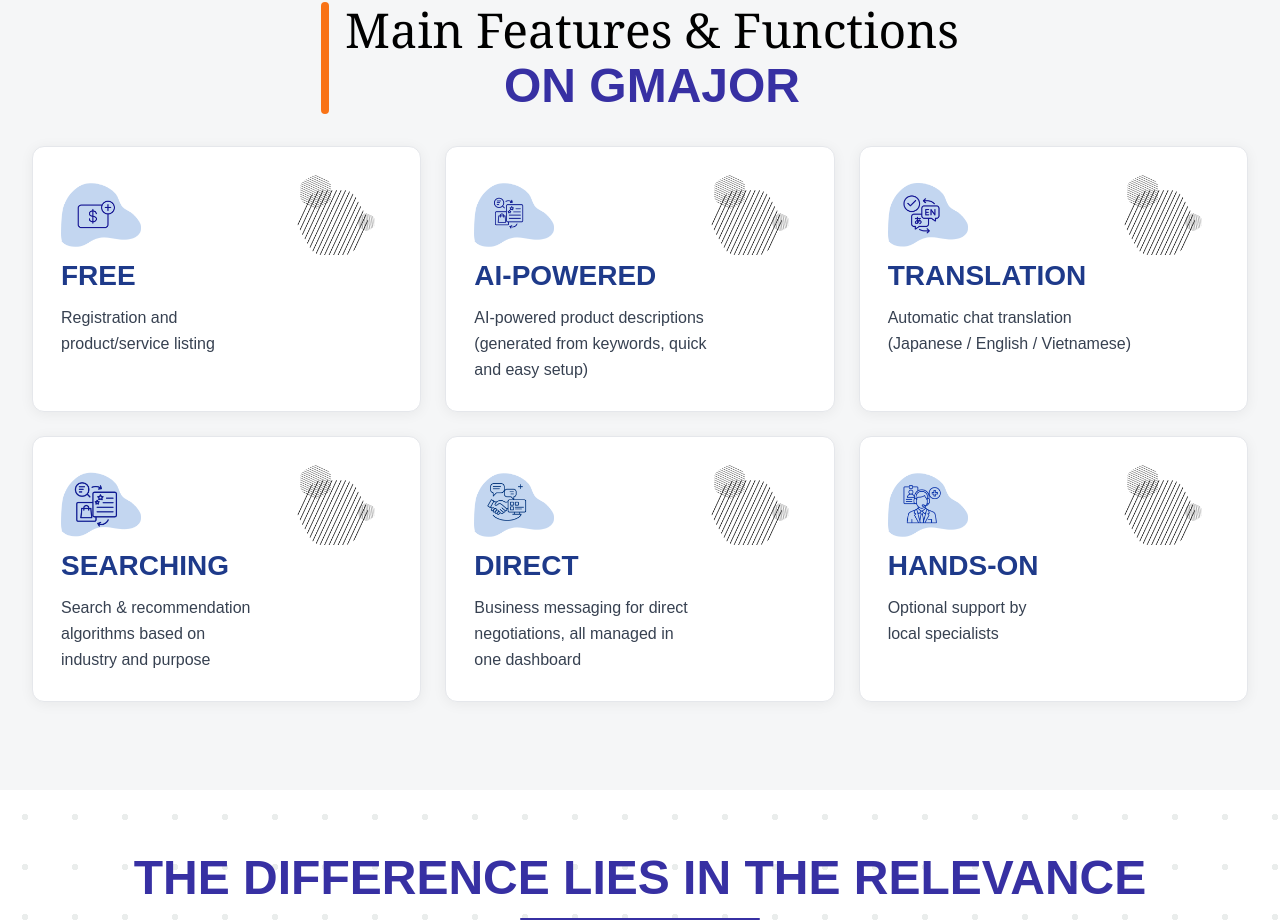
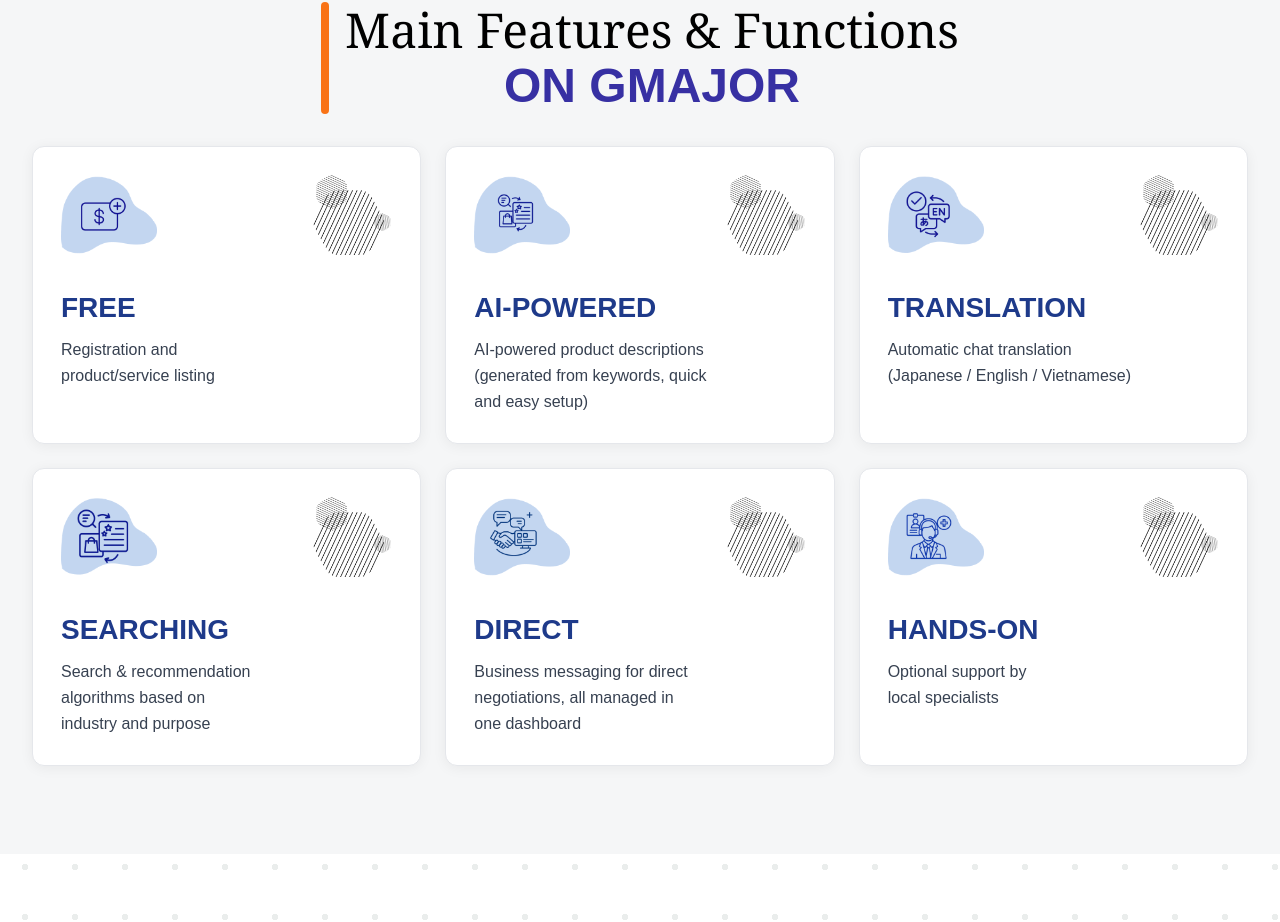
Before and after one commit to gmajorglobal/gmajor-landing, a Next.js app: page /en in a window 1280 px wide. Shown: the part 2458-3380 px from the top of the page. Built offline with nearby package versions, Linux system fonts and the light colour scheme.

Commit message:
deploy mobile

```diff
--- a/app/components/FeatureGrid.tsx
+++ b/app/components/FeatureGrid.tsx
@@ -23,10 +23,10 @@
             className="w-full bg-gray-50"
             style={{ backgroundColor: "#f5f6f7" }}
         >
-            <div className="max-w-7xl mx-auto px-2 md:px-8 py-8 sm:py-12 md:py-14 lg:py-16">
+            <div className="max-w-7xl mx-auto px-2 md:px-8 py-4 sm:py-8 md:py-12 lg:py-16">
                 {/* Header */}
                 {/* Header */}
-                <div className="mb-6 md:mb-8">
+                <div className="mb-4 md:mb-8">
                     <div className="flex items-stretch justify-center gap-4 text-center">
                         <span
                             aria-hidden="true"
@@ -48,30 +48,37 @@
                 <div className="flex flex-wrap -mx-3">
                     {isLoading ? (
                         [...Array(6)].map((_, idx) => (
-                            <div key={idx} className="w-full sm:w-1/2 lg:w-1/3 px-3 mb-6">
-                                <div className="h-48 bg-gray-200 animate-pulse rounded-xl" />
+                            <div key={idx} className="w-full sm:w-1/2 lg:w-1/3 px-3 mb-4 sm:mb-6">
+                                <div className="h-40 sm:h-48 bg-gray-200 animate-pulse rounded-xl" />
                             </div>
                         ))
                     ) : (
                         featureKeys.map((feature, idx) => (
-                            <div key={`${feature.key}-${idx}`} className="w-full sm:w-1/2 lg:w-1/3 px-3 mb-6">
+                            <div key={`${feature.key}-${idx}`} className="w-full sm:w-1/2 lg:w-1/3 px-3 mb-4 sm:mb-6">
                                 <article
                                     className="
     group relative overflow-hidden rounded-xl border border-gray-200
-    bg-white p-6 md:p-7 shadow-[0_2px_14px_rgba(0,0,0,0.06)] h-full
+    bg-white p-4 md:p-7 shadow-[0_2px_14px_rgba(0,0,0,0.06)] h-full
     transition-colors duration-300
     hover:bg-blue-900 hover:border-blue-900
   "
                                 >
                                     {/* Top image row */}
-                                    <div className="relative h-12 mb-8">
+                                    <div className="relative h-12 md:h-20 mb-8 md:mb-19 flex justify-center gap-10 md:justify-between md:gap-0 items-center">
+                                        {/* feature image */}
+                                        <img
+                                            src={feature.image}
+                                            alt={t(`featureGrid.features.${feature.key}.imageAlt`)}
+                                            className="h-16 w-16 md:h-24 md:w-24 rounded-lg object-contain relative z-10"
+                                        />
+
                                         {/* default decorative image */}
                                         <img
                                             src="/images/decored.png"
                                             alt=""
                                             aria-hidden="true"
                                             className="
-        pointer-events-none select-none absolute right-4 top-0
+                                            pointer-events-none select-none
                                             w-16 md:w-20 opacity-90
                                             transition-opacity duration-300
                                             group-hover:opacity-0
@@ -83,28 +90,23 @@
                                             alt=""
                                             aria-hidden="true"
                                             className="
-        pointer-events-none select-none absolute right-4 top-0
+                                            pointer-events-none select-none absolute right-0
                                             w-16 md:w-20 opacity-0
                                             transition-opacity duration-300
                                             group-hover:opacity-90
                                         "
                                         />
-
-                                        {/* feature image */}
-                                        <img
-                                            src={feature.image}
-                                            alt={t(`featureGrid.features.${feature.key}.imageAlt`)}
-                                            className="h-10 w-10 md:h-20 md:w-20 rounded-lg object-contain relative z-10"
-                                        />
                                     </div>
 
                                     {/* Text */}
+                                    <div className="text-center md:text-left">
                                         <h3 className="text-[18px] md:text-[28px] font-extrabold uppercase text-blue-900 transition-colors duration-300 group-hover:text-white whitespace-pre-line">
                                             {t(`featureGrid.features.${feature.key}.title`)}
                                         </h3>
-                                    <p className="mt-2 leading-relaxed text-sm md:text-[16px] max-w-[440px] text-gray-700 transition-colors duration-300 group-hover:text-white/90 whitespace-pre-line">
+                                        <p className="mt-1 md:mt-2 leading-relaxed text-sm md:text-[16px] max-w-[440px] text-gray-700 transition-colors duration-300 group-hover:text-white/90 whitespace-pre-line">
                                             {t(`featureGrid.features.${feature.key}.description`)}
                                         </p>
+                                    </div>
                                 </article>
 
                             </div>
--- a/app/components/InfoSection.tsx
+++ b/app/components/InfoSection.tsx
@@ -24,7 +24,7 @@
         <div className="flex flex-col lg:flex-row justify-between items-center">
           {/* Left */}
           <div className="space-y-4 sm:space-y-5 md:space-y-6 w-full md:w-[600px] lg:w-[400px]">
-            <h2 className="text-2xl sm:text-3xl md:text-4xl lg:text-5xl text-center lg:text-left font-black text-blue-900 lg:leading-[1.2] uppercase whitespace-pre-line min-w-[500px]">
+            <h2 className="text-2xl sm:text-3xl md:text-4xl lg:text-5xl text-center lg:text-left font-black text-blue-900 lg:leading-[1.2] uppercase whitespace-pre-line">
               {t('infoSection.sectionTitle')}
             </h2>
             <div className="space-y-3 sm:space-y-4 text-sm sm:text-base md:text-lg lg:text-xl text-center lg:text-left text-blue-800 leading-relaxed whitespace-pre-line ">
```
Lines whose indentation alone changed are shown as unchanged.
